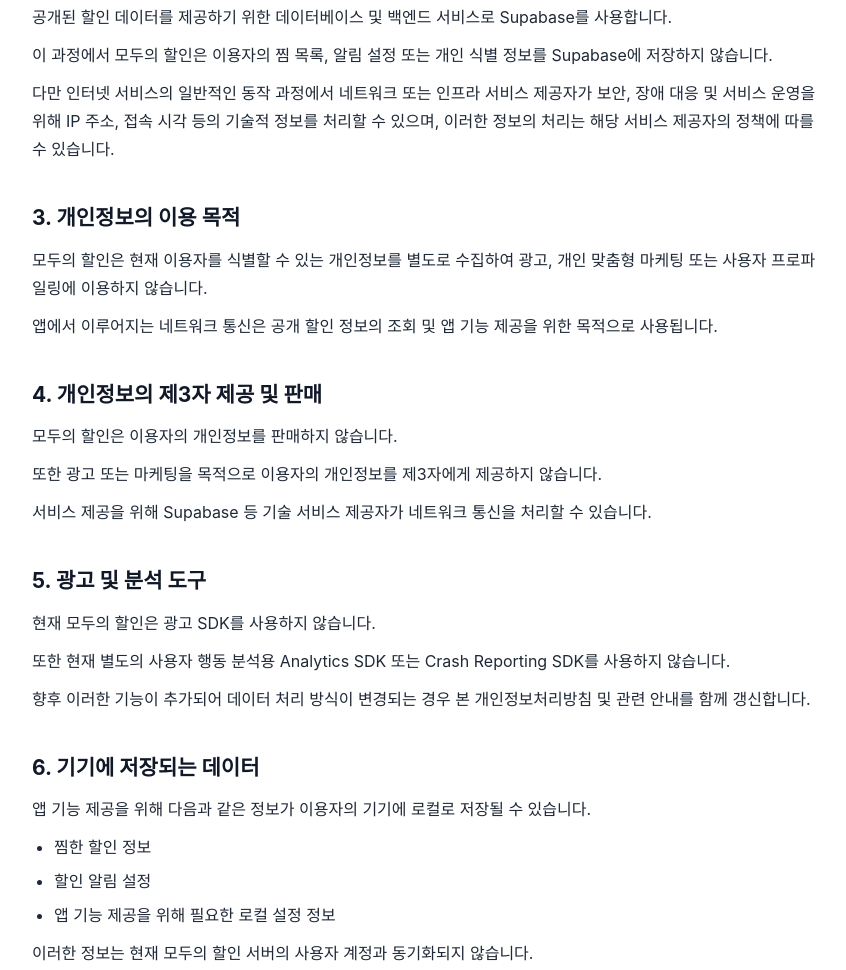
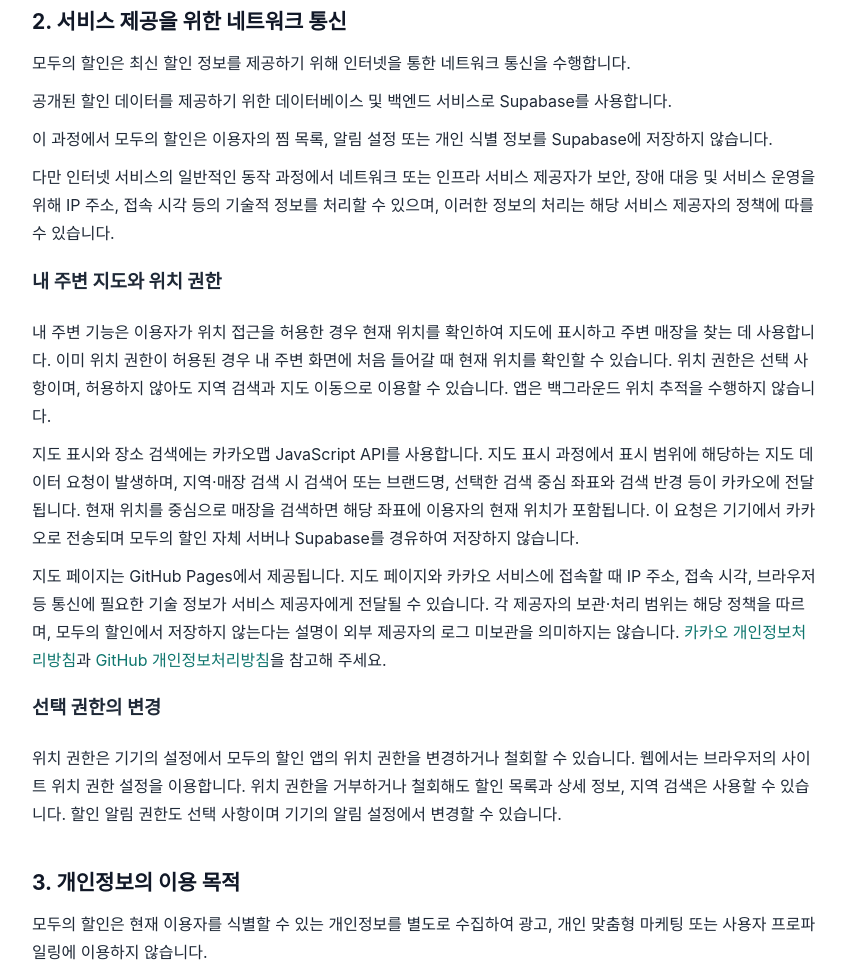
Before and after one commit to LavaTree/modeui-privacy, a plain HTML site: page index.html in a window 1280 px wide. Shown: the part 751-1721 px from the top of the page, without its empty margins (216-1062 px from the left). Drawn offline with Linux system fonts and the light colour scheme.

Commit message:
docs: disclose nearby location and external map processing

````diff
--- a/index.html
+++ b/index.html
@@ -42,6 +42,7 @@
       margin-bottom: 8px;
       font-size: 32px;
       line-height: 1.35;
+      word-break: keep-all;
       color: #111827;
     }
 
@@ -128,9 +129,8 @@
 <body>
   <main class="container">
     <h1>모두의 할인 개인정보처리방침</h1>
-    <div class="effective-date">시행일: 2026년 9월 3일</div>
+    <div class="effective-date">시행일: 2026년 11월 17일</div>
 
-```
 <p>
   <strong>모두의 할인</strong>(이하 “앱”)은 이용자의 개인정보를 중요하게
   생각하며, 이용자가 앱을 안심하고 이용할 수 있도록 개인정보 처리와 관련된
@@ -140,7 +140,8 @@
 <div class="notice">
   현재 모두의 할인은 회원가입 또는 로그인을 제공하지 않으며,
   이용자를 직접 식별하기 위한 개인정보를 자체 서버에 수집하거나 저장하지
-  않습니다.
+  않습니다. 내 주변 기능에서는 선택적 위치 권한과 카카오맵을 사용합니다.
+  위치 및 외부 서비스 통신에 관한 내용은 아래에 안내합니다.
 </div>
 
 <h2>1. 개인정보의 수집</h2>
@@ -155,6 +156,12 @@
 <p>
   앱에서 사용하는 찜 목록 및 알림 설정 등의 정보는 이용자의 기기에
   로컬로 저장되며, 모두의 할인 서버 계정과 연동하여 저장하지 않습니다.
+</p>
+
+<p>
+  자체 서버에 위치정보를 저장하지 않는다는 것은 기기에서 위치를 사용하지 않거나
+  외부 지도 서비스와 통신하지 않는다는 뜻은 아닙니다. 내 주변 기능의 위치 이용과
+  카카오로 전달되는 정보는 다음 항목을 따릅니다. 해당 기능의 제공 여부는 앱 버전에 따라 다를 수 있습니다.
 </p>
 
 <h2>2. 서비스 제공을 위한 네트워크 통신</h2>
@@ -181,6 +188,41 @@
   해당 서비스 제공자의 정책에 따를 수 있습니다.
 </p>
 
+<h3>내 주변 지도와 위치 권한</h3>
+
+<p>
+  내 주변 기능은 이용자가 위치 접근을 허용한 경우 현재 위치를 확인하여 지도에 표시하고
+  주변 매장을 찾는 데 사용합니다. 이미 위치 권한이 허용된 경우 내 주변 화면에 처음
+  들어갈 때 현재 위치를 확인할 수 있습니다. 위치 권한은 선택 사항이며, 허용하지 않아도
+  지역 검색과 지도 이동으로 이용할 수 있습니다. 앱은 백그라운드 위치 추적을 수행하지 않습니다.
+</p>
+
+<p>
+  지도 표시와 장소 검색에는 카카오맵 JavaScript API를 사용합니다. 지도 표시 과정에서
+  표시 범위에 해당하는 지도 데이터 요청이 발생하며, 지역·매장 검색 시 검색어 또는 브랜드명,
+  선택한 검색 중심 좌표와 검색 반경 등이 카카오에 전달됩니다. 현재 위치를 중심으로
+  매장을 검색하면 해당 좌표에 이용자의 현재 위치가 포함됩니다. 이 요청은 기기에서
+  카카오로 전송되며 모두의 할인 자체 서버나 Supabase를 경유하여 저장하지 않습니다.
+</p>
+
+<p>
+  지도 페이지는 GitHub Pages에서 제공됩니다. 지도 페이지와 카카오 서비스에 접속할 때
+  IP 주소, 접속 시각, 브라우저 등 통신에 필요한 기술 정보가 서비스 제공자에게 전달될 수 있습니다.
+  각 제공자의 보관·처리 범위는 해당 정책을 따르며, 모두의 할인에서 저장하지 않는다는
+  설명이 외부 제공자의 로그 미보관을 의미하지는 않습니다.
+  <a href="https://www.kakao.com/policy/privacy" target="_blank" rel="noopener noreferrer">카카오 개인정보처리방침</a>과
+  <a href="https://docs.github.com/ko/site-policy/privacy-policies/github-general-privacy-statement" target="_blank" rel="noopener noreferrer">GitHub 개인정보처리방침</a>을 참고해 주세요.
+</p>
+
+<h3>선택 권한의 변경</h3>
+
+<p>
+  위치 권한은 기기의 설정에서 모두의 할인 앱의 위치 권한을 변경하거나 철회할 수 있습니다.
+  웹에서는 브라우저의 사이트 위치 권한 설정을 이용합니다. 위치 권한을 거부하거나 철회해도
+  할인 목록과 상세 정보, 지역 검색은 사용할 수 있습니다.
+  할인 알림 권한도 선택 사항이며 기기의 알림 설정에서 변경할 수 있습니다.
+</p>
+
 <h2>3. 개인정보의 이용 목적</h2>
 
 <p>
@@ -205,8 +247,9 @@
 </p>
 
 <p>
-  서비스 제공을 위해 Supabase 등 기술 서비스 제공자가 네트워크 통신을
-  처리할 수 있습니다.
+  서비스 제공을 위해 Supabase(공개 할인 정보), GitHub Pages(지도 페이지),
+  카카오(지도 표시·장소 검색) 등 기술 서비스 제공자가 위에 설명한 네트워크 통신을
+  처리할 수 있습니다. 각 서비스 제공자의 처리에 관한 내용은 해당 정책을 따릅니다.
 </p>
 
 <h2>5. 광고 및 분석 도구</h2>
@@ -233,7 +276,7 @@
 </p>
 
 <ul>
-  <li>찜한 할인 정보</li>
+  <li>찜한 브랜드 및 할인 관련 정보</li>
   <li>할인 알림 설정</li>
   <li>앱 기능 제공을 위해 필요한 로컬 설정 정보</li>
 </ul>
@@ -253,6 +296,13 @@
   이용자의 기기에 저장된 찜 목록, 알림 설정 및 기타 로컬 데이터는
   앱을 삭제하거나 운영체제의 앱 데이터 삭제 기능을 사용하여 삭제할 수
   있습니다.
+</p>
+
+<p>
+  현재 위치와 주변 매장 검색 결과는 현재 화면의 동작에 필요한 메모리 상태로만 유지하며,
+  앱의 로컬 영구 저장소나 모두의 할인 자체 서버에 저장하지 않습니다.
+  새 검색으로 표시 결과가 교체되며, 앱 실행이 종료되면 메모리 상태가 정리됩니다.
+  외부 서비스의 접속 기록 등은 각 제공자의 정책에 따릅니다.
 </p>
 
 <p>
@@ -277,7 +327,9 @@
 
 <p>
   모두의 할인은 할인 정보의 확인 및 이용을 위해 브랜드, 제휴사 또는
-  기타 공식 웹사이트로 연결되는 외부 링크를 제공할 수 있습니다.
+  기타 공식 웹사이트 및 Npay·통신사 멤버십 등 외부 앱으로 연결되는 링크를 제공할 수 있습니다.
+  외부 앱 연결 시 해당 앱의 실행 주소와 화면 경로를 전달하며,
+  모두의 할인이 보관하는 찜 목록이나 현재 위치를 그 링크에 포함하지 않습니다.
 </p>
 
 <p>
@@ -323,7 +375,6 @@
 <footer>
   © 2026 모두의 할인. All rights reserved.
 </footer>
-```
 
   </main>
 </body>
````
